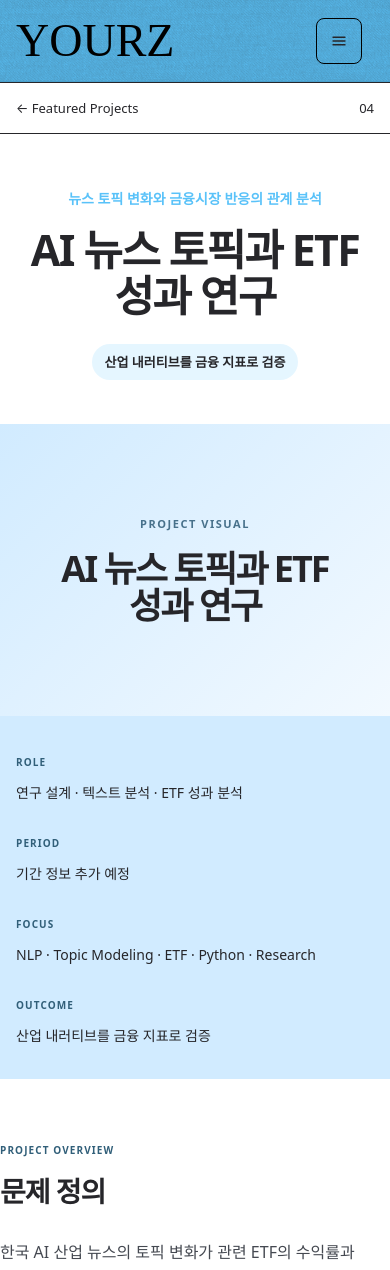
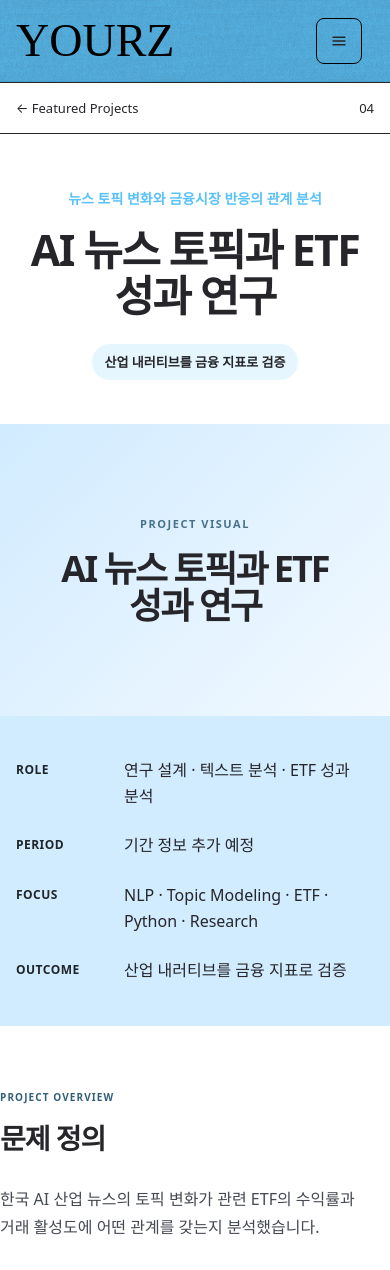
Before and after one commit to youra031220/youra-kim-portfolio, a Next.js app: page /projects/ai-etf-research in a window 390 px wide. Shown: the top 1270 px of the page. Built offline with nearby package versions, Linux system fonts and the light colour scheme; a web font is replaced by a local one.

Commit message:
Refine project info panels

```diff
--- a/app/globals.css
+++ b/app/globals.css
@@ -191,10 +191,12 @@ svg { width: 18px; fill: none; stroke: currentColor; stroke-width: 1.7; stroke-l
 .project-detail-visual.is-placeholder div { padding: 40px; text-align: center; }
 .project-detail-visual.is-placeholder span { display: block; color: #47718b; font-size: 11px; font-weight: 700; letter-spacing: .14em; }
 .project-detail-visual.is-placeholder strong { max-width: 820px; margin-top: 18px; display: block; font-size: clamp(36px, 6vw, 78px); line-height: 1.05; letter-spacing: -2px; }
-.project-detail-meta { padding: 40px 0; background: #d1ebff; }
-.project-detail-meta-inner { display: grid; grid-template-columns: 1.35fr .65fr 1.5fr 1.2fr; gap: 38px; }
+.project-detail-meta { padding: 62px 0; background: #d1ebff; }
+.project-detail-meta-inner { display: grid; gap: 28px; }
+.project-detail-meta-inner > div { display: grid; grid-template-columns: 190px minmax(0, 1fr); gap: 34px; align-items: start; }
 .project-detail-meta span, .project-detail-kicker { color: #315f79; font-size: 10px; font-weight: 700; letter-spacing: .11em; }
-.project-detail-meta p { margin: 8px 0 0; font-size: 14px; line-height: 1.65; }
+.project-detail-meta span { padding-top: 3px; color: #1f2529; font-size: 16px; letter-spacing: .04em; }
+.project-detail-meta p { margin: 0; font-size: 20px; line-height: 1.6; }
 .project-detail-content { padding-top: 92px; padding-bottom: 110px; }
 .project-detail-section { max-width: 960px; margin: 0 auto; }
 .project-detail-section + .project-detail-section { margin-top: 88px; }
@@ -365,8 +367,11 @@ footer { padding: 62px 0 28px; overflow: hidden; border-top: 1px solid var(--lin
   .project-detail-hero { padding-top: 54px; padding-bottom: 44px; }
   .project-detail-hero h1 { font-size: clamp(38px, 11vw, 54px); letter-spacing: -1.6px; }
   .project-detail-visual { width: 100%; aspect-ratio: 4 / 3; }
-  .project-detail-meta { padding: 32px 0; }
-  .project-detail-meta-inner { grid-template-columns: 1fr; gap: 25px; }
+  .project-detail-meta { padding: 42px 0; }
+  .project-detail-meta-inner { gap: 24px; }
+  .project-detail-meta-inner > div { grid-template-columns: 92px minmax(0, 1fr); gap: 16px; }
+  .project-detail-meta span { font-size: 12px; }
+  .project-detail-meta p { font-size: 16px; }
   .project-detail-content { padding-top: 64px; padding-bottom: 80px; }
   .project-detail-section + .project-detail-section { margin-top: 62px; }
   .project-detail-copy { font-size: 16px; line-height: 1.75; }
```
